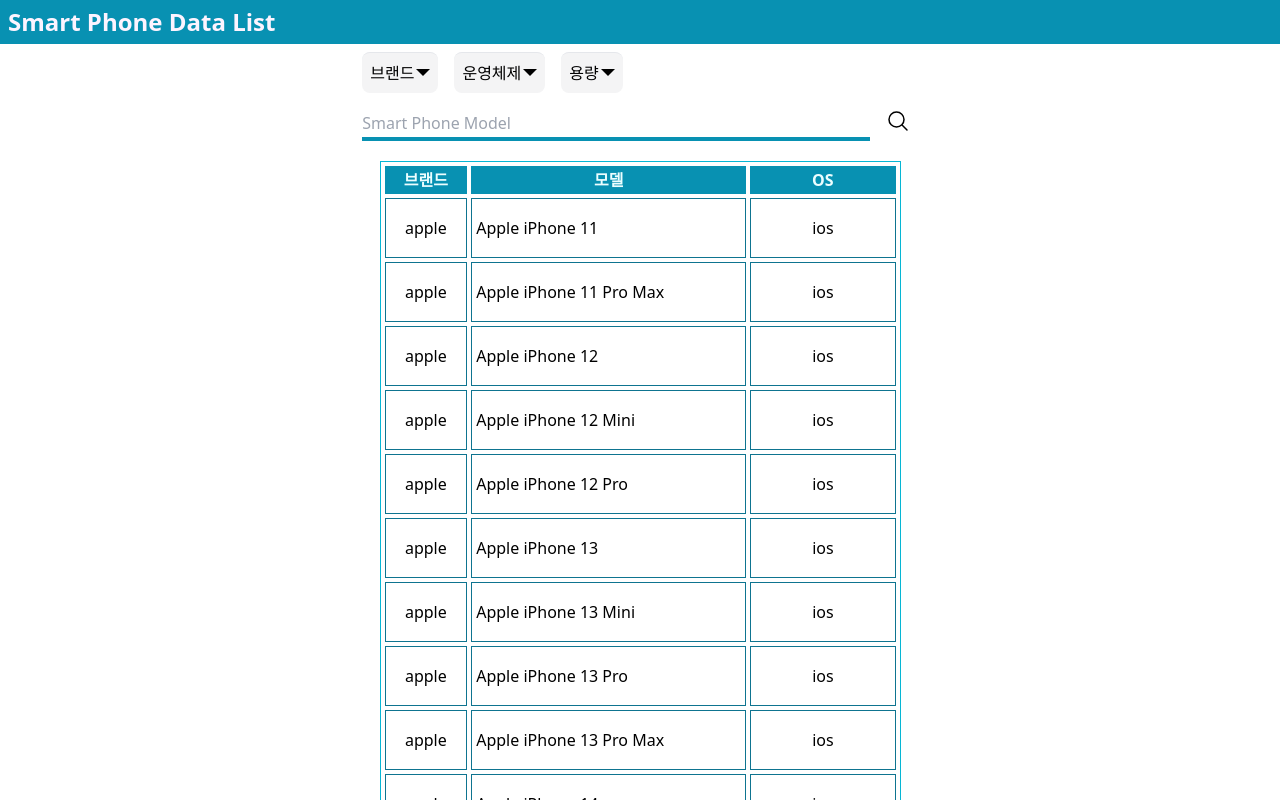
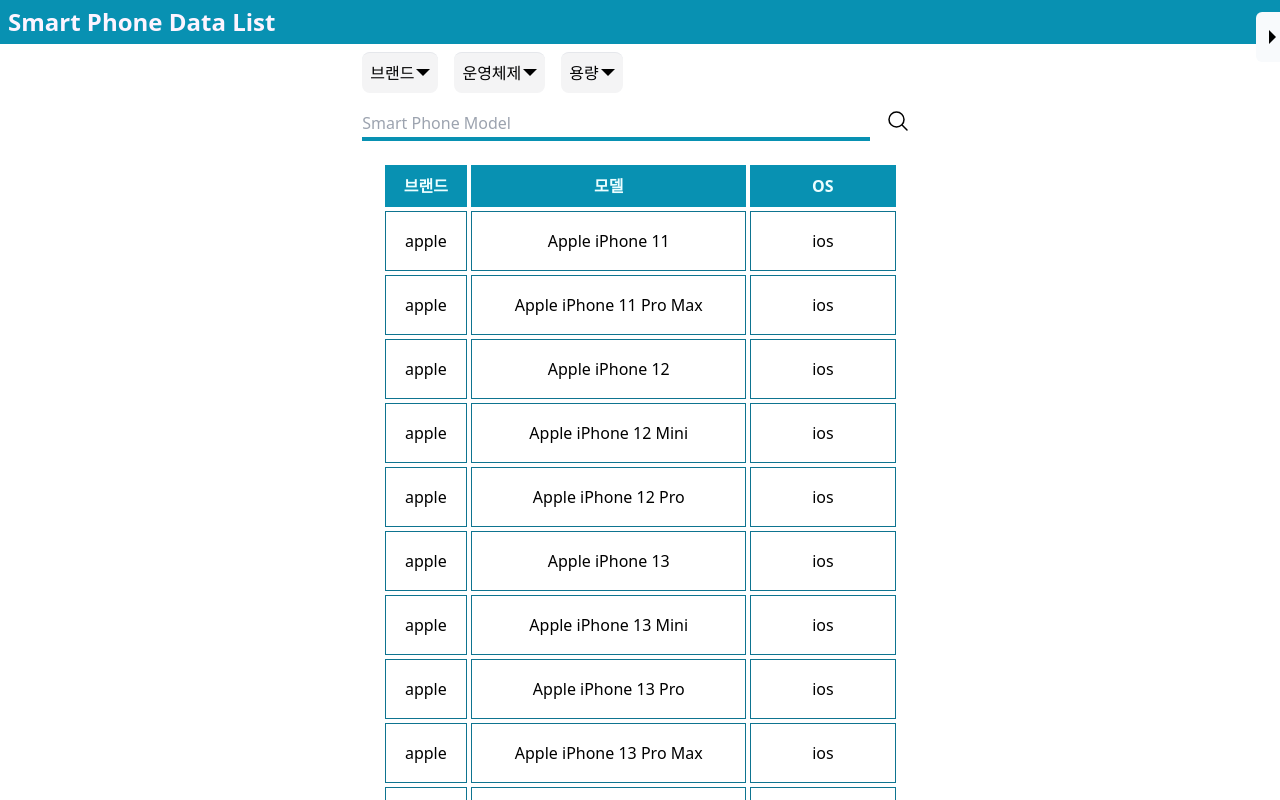
Before and after one commit to codingjwp/smartphone-project, a React (Vite) app: page / in a window 1280 px wide. Shown: the top 800 px of the page. Built offline with nearby package versions, Linux system fonts and the light colour scheme.

Commit message:
feat: side page

```diff
--- a/src/FilterMain.tsx
+++ b/src/FilterMain.tsx
@@ -1,13 +1,24 @@
+import { useState } from "react";
+import PhoneDetail from "./components/PhoneDetail";
 import PhoneTable from "./components/PhoneTable";
 import SearchHeader from "./components/SearchHeader";
 
+type DetailObj = {
+  id: number,
+  isOpen: boolean
+}
+
 const FilterMain = () => {
-
+  const [detail, setDetail] = useState<DetailObj>({id: 0, isOpen: false});
+  const handleDetailClick = (id: number, isOpen: boolean) => {
+    setDetail({ id: id, isOpen: isOpen});
+  }
 
   return (
-    <main className="flex flex-col justify-center items-center relativ">
+    <main className="flex flex-col justify-center items-center mt-11">
       <SearchHeader />
-      <PhoneTable />
+      <PhoneTable detailClick={handleDetailClick} />
+      <PhoneDetail detail={detail} handleClick={handleDetailClick} />
     </main>
   )
 }
--- a/src/components/Headers.tsx
+++ b/src/components/Headers.tsx
@@ -5,7 +5,7 @@
 
 const Headers = ({title}: HeaderProps) => {
   return (
-  <header className="flex justify-start h-11 bg-cyan-600">
+  <header className="flex fixed top-0 left-0 justify-start w-full h-11 bg-cyan-600">
     <h1 className="flex items-center h-full pl-2 text-2xl font-bold text-fuchsia-50">{title}</h1>
   </header>
   )
--- /dev/null
+++ b/src/components/PhoneDetail.tsx
@@ -0,0 +1,42 @@
+import { usePhoneStore } from '../states/stores';
+
+type DetailObj = {
+  id: number,
+  isOpen: boolean
+}
+
+interface DetailProps {
+  detail: DetailObj;
+  handleClick: (id:number, isOpen: boolean) => void;
+}
+
+const PhoneDetail = ({detail, handleClick}: DetailProps) => {
+  const phoneDetail = usePhoneStore((state) => state.filterData[detail.id - 1]);
+  const test = "after:content-[''] after:absolute after:left-1/3 after:top-1/2 after:-translate-y-1/2 after:border-l-[7px] after:border-y-[7px] after:border-solid after:border-y-transparent after:border-l-black";
+  return (
+    <article className={`flex justify-end fixed top-0 right-0 ${detail.isOpen ? 'w-screen' : 'w-0'} h-screen z-10`}>
+      <div className={`relative ${detail.isOpen ? 'w-[93vw]' : 'w-0'} h-full bg-slate-50 z-[12]`}>
+        {phoneDetail ?
+        <>
+          <div className='w-[350px] h-[250px] bg-slate-300'></div>
+          <p>{phoneDetail.brands}</p>
+          <p>{phoneDetail.model}</p>
+          <p>{phoneDetail.os}</p>
+          <p>{phoneDetail.ram}</p>
+          <p>{phoneDetail.storage}</p>
+          <p>{phoneDetail.battery}</p>
+          <p>{phoneDetail.screen}</p>
+          <p>{phoneDetail.width} X {phoneDetail.height}</p>
+        </>
+        : null}
+        <button className={`absolute top-3 -left-6 rounded-md w-[40px] h-[50px] bg-slate-50 z-20 ${test}`}
+          type="button" onClick={() => handleClick(detail.id, !detail.isOpen)}>
+          <span className="sr-only">스마트폰 디테일 페이지</span>
+        </button>
+      </div>
+      <div className={`absolute top-0 left-0 ${detail.isOpen ? 'w-screen' : 'w-0'} h-screen bg-slate-400 opacity-50 z-[11]`}></div>
+    </article>
+  )
+}
+
+export default PhoneDetail;
--- a/src/components/PhoneTable.tsx
+++ b/src/components/PhoneTable.tsx
@@ -1,21 +1,24 @@
 import { usePhoneStore } from "../states/stores";
 
+type TableProps = {
+  detailClick: (id: number, isOpen: boolean) => void;
+}
 
-const PhoneTable = () => {
+const PhoneTable = ({detailClick}: TableProps) => {
   const filterData = usePhoneStore((state) => state.filterData);
 
   return (
-    <table className="table-auto mt-5 border-separate border-spacing-1 border  border-cyan-500">
-      <thead>
-        <tr className="bg-cyan-600 text-cyan-50">
-          <th className="border min-w-[78px] border-cyan-600"><span>브랜드</span></th>
-          <th className="border min-w-[172px] border-cyan-600"><span>모델</span></th>
-          <th className="border min-w-[100px] border-cyan-600"><span>OS</span></th>
-          <th className="hidden border border-cyan-600"><span>램(GB)</span></th>
-          <th className="hidden border border-cyan-600"><span>저장소(GB)</span></th>
-          <th className="hidden border border-cyan-600"><span>배터리(mAh)</span></th>
-          <th className="hidden border border-cyan-600"><span>스크린(in)</span></th>
-          <th className="hidden border border-cyan-600"><span>해상도</span></th>
+    <table className="table-auto mt-5 border-separate border-spacing-1 borde border-cyan-500">
+      <thead className="relative">
+        <tr className="bg-cyan-600 text-cyan-50 sticky top-[46px]">
+          <th className="py-2 border min-w-[78px] border-cyan-600"><span>브랜드</span></th>
+          <th className="py-2 border min-w-[172px] border-cyan-600"><span>모델</span></th>
+          <th className="py-2 border min-w-[100px] border-cyan-600"><span>OS</span></th>
+          <th className="py-2 hidden border border-cyan-600"><span>램(GB)</span></th>
+          <th className="py-2 hidden border border-cyan-600"><span>저장소(GB)</span></th>
+          <th className="py-2 hidden border border-cyan-600"><span>배터리(mAh)</span></th>
+          <th className="py-2 hidden border border-cyan-600"><span>스크린(in)</span></th>
+          <th className="py-2 hidden border border-cyan-600"><span>해상도</span></th>
         </tr>
       </thead>
       <tbody>
@@ -24,13 +27,16 @@
             return (
               <tr key={data.id}>
                 <td className="px-1 border border-cyan-700"><span className="flex items-center justify-center h-14">{data.brands}</span></td>
-                <td className="px-1 border border-cyan-700">{data.model}</td>
+                <td className="px-1 border border-cyan-700">
+                  <button className="w-full h-14 hover:underline" type="button"
+                    onClick={() => detailClick(data.id, true)}>{data.model}</button>
+                  </td>
                 <td className="px-1 border border-cyan-700 text-center">{data.os.replaceAll(' ',', ')}</td>
-                <th className="hidden px-1 border border-cyan-700"><span>{data.ram.replaceAll(' ',', ')}</span></th>
-                <th className="hidden px-1 border border-cyan-700"><span>{data.storage.replaceAll(' ',', ')}</span></th>
-                <th className="hidden px-1 border border-cyan-700"><span>{data.battery}</span></th>
-                <th className="hidden px-1 border border-cyan-700"><span>{data.screen}</span></th>
-                <th className="hidden px-1 border border-cyan-700"><span>{data.width} X {data.height}</span></th>
+                <td className="hidden px-1 border border-cyan-700"><span>{data.ram.replaceAll(' ',', ')}</span></td>
+                <td className="hidden px-1 border border-cyan-700"><span>{data.storage.replaceAll(' ',', ')}</span></td>
+                <td className="hidden px-1 border border-cyan-700"><span>{data.battery}</span></td>
+                <td className="hidden px-1 border border-cyan-700"><span>{data.screen}</span></td>
+                <td className="hidden px-1 border border-cyan-700"><span>{data.width} X {data.height}</span></td>
               </tr>
             )
           })
--- a/src/components/SearchBar.tsx
+++ b/src/components/SearchBar.tsx
@@ -8,7 +8,7 @@
   const setFilter = usePhoneStore((state) => state.setFilter);
 
   const EnterFilter = (e: KeyboardEvent<HTMLInputElement> & MouseEvent<HTMLButtonElement>) => {
-    const text = (inputRef.current as HTMLInputElement).value;
+    const text = (inputRef.current as HTMLInputElement).value.toLowerCase();
     if ((e.type === 'keydown' && text !== '' && e.key === 'Enter') || (e.type === 'click' && text != '')) {
       setFilter('text', text);
       (inputRef.current as HTMLInputElement).value = ''
--- a/src/components/Selectors.tsx
+++ b/src/components/Selectors.tsx
@@ -22,7 +22,7 @@
     title={name}
     aria-label={title}>
       <div tabIndex={1} className={"w-full py-2 pl-2 pr-6 after:content-[''] after:absolute after:right-2 after:top-4 after:border-t-[7px] after:border-x-[7px] after:border-solid after:border-x-transparent after:border-t-black"} onClick={handleSelectValue}>{filter[name] === 'all' ? title : filter[name] }</div>
-      <ul className={`${isClick ? 'block' : 'hidden'} absolute top-12 h-[200px] rounded-lg overflow-x-hidden overflow-y-auto`} onClick={handleSelectValue}>
+      <ul className={`${isClick ? 'block' : 'hidden'} absolute top-12 h-[200px] rounded-lg overflow-x-hidden overflow-y-auto z-10`} onClick={handleSelectValue}>
         <li className="w-full py-2 px-4 shadow bg-zinc-100" value="all">all</li>
         {optionData.length > 0 ? optionData.map((data, index) => <li className="w-full py-2 px-4 shadow bg-zinc-100" key={index} value={data}>{data}</li>): null}
       </ul>
--- a/src/states/stores.tsx
+++ b/src/states/stores.tsx
@@ -81,7 +81,7 @@
       const os = keys === 'os'
         ? (value === 'all' ? true : phone.os.includes(value))
         : (filter.os === 'all' || phone.os.includes(filter.os));
-      const text = keys === 'text' ? phone.model.includes(value) : true;
+      const text = keys === 'text' ? phone.model.toLowerCase().includes(value) : true;
       return brands && storage && os && text;
     })
   }))
```
